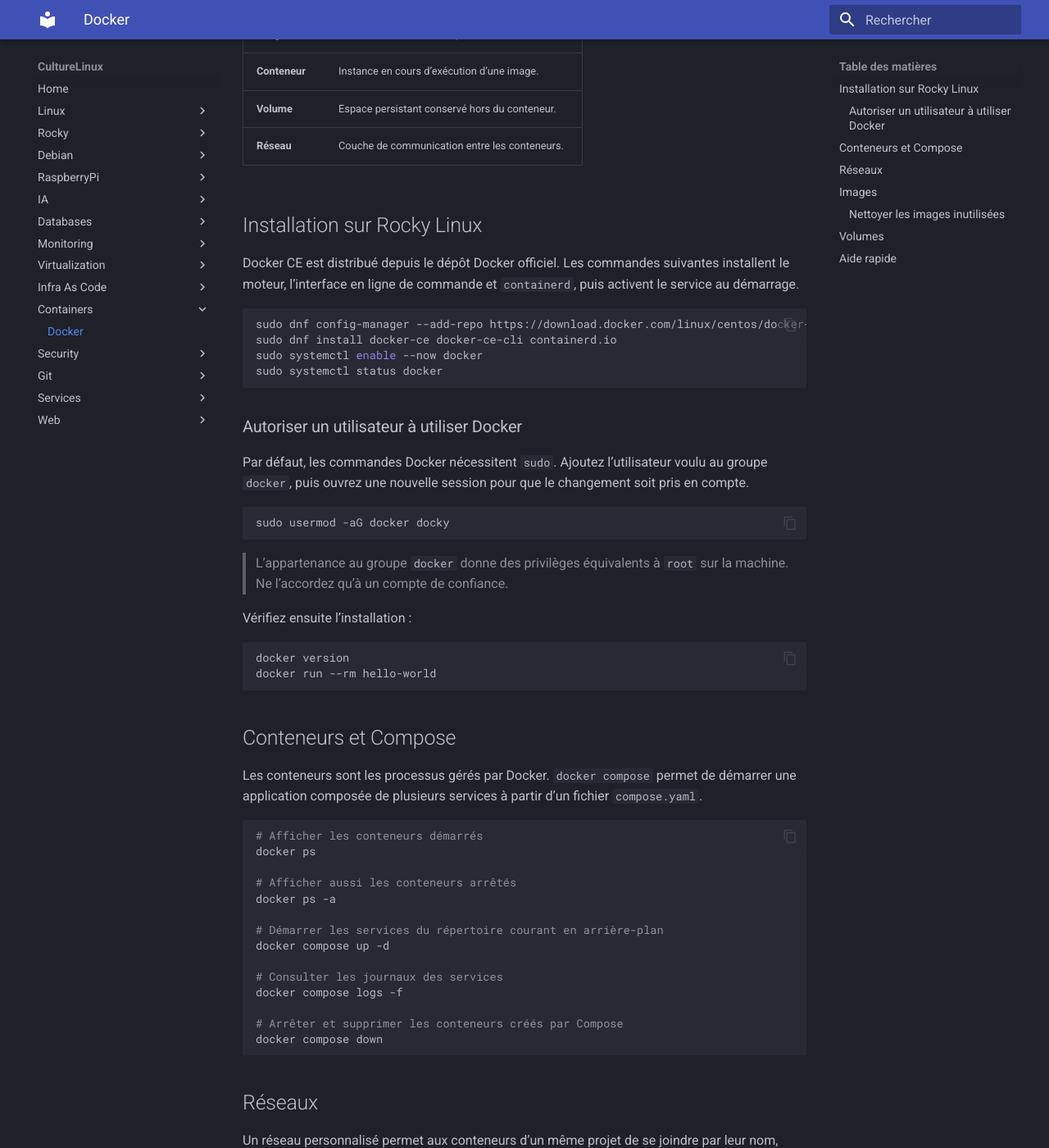
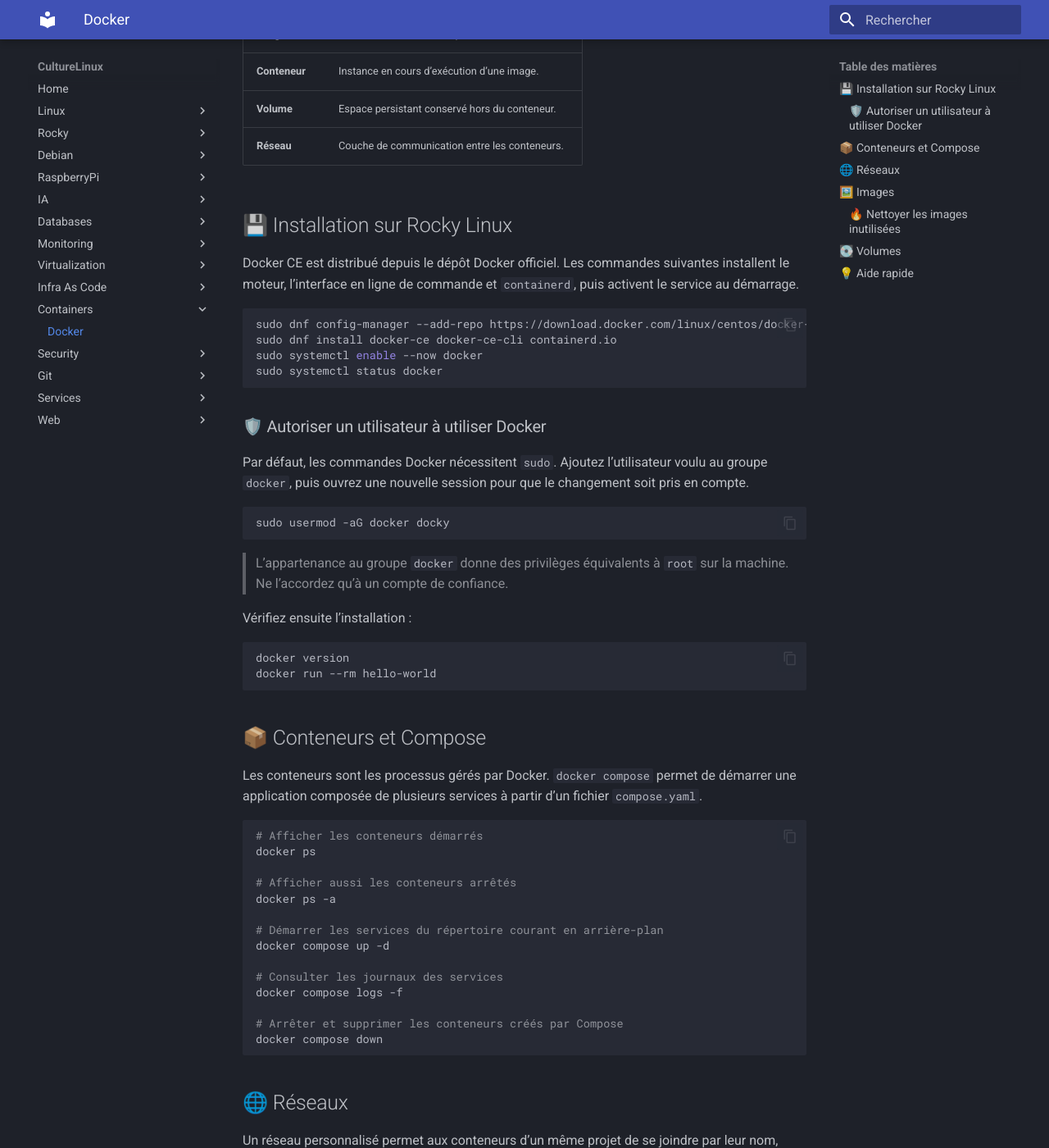
Before and after one commit to CultureLinux/doc, an MkDocs documentation site: the page built from docs/containers/docker.md, in a window 1280 px wide and 1400 px high, scrolled down 299 px. Shown: the whole window at 82% size. Built offline with MkDocs 1.6.1 and Material for MkDocs 9.7.7, drawn with Linux system fonts in a browser that asks for light colours; some of the changed text lies outside the part shown.

````diff
--- a/docs/containers/docker.md
+++ b/docs/containers/docker.md
@@ -1,4 +1,4 @@
-# Docker
+# 🚀 Docker
 
 Docker permet d’exécuter des applications dans des **conteneurs** légers et reproductibles. Cette page rassemble les commandes utiles pour installer Docker, administrer les conteneurs et maintenir les ressources locales.
 
@@ -9,7 +9,7 @@ Docker permet d’exécuter des applications dans des **conteneurs** légers et
 | **Volume** | Espace persistant conservé hors du conteneur. |
 | **Réseau** | Couche de communication entre les conteneurs. |
 
-## Installation sur Rocky Linux
+## 💾 Installation sur Rocky Linux
 
 Docker CE est distribué depuis le dépôt Docker officiel. Les commandes suivantes installent le moteur, l’interface en ligne de commande et `containerd`, puis activent le service au démarrage.
 
@@ -20,7 +20,7 @@ sudo systemctl enable --now docker
 sudo systemctl status docker
 ```
 
-### Autoriser un utilisateur à utiliser Docker
+### 🛡️ Autoriser un utilisateur à utiliser Docker
 
 Par défaut, les commandes Docker nécessitent `sudo`. Ajoutez l’utilisateur voulu au groupe `docker`, puis ouvrez une nouvelle session pour que le changement soit pris en compte.
 
@@ -37,7 +37,7 @@ docker version
 docker run --rm hello-world
 ```
 
-## Conteneurs et Compose
+## 📦 Conteneurs et Compose
 
 Les conteneurs sont les processus gérés par Docker. `docker compose` permet de démarrer une application composée de plusieurs services à partir d’un fichier `compose.yaml`.
 
@@ -58,7 +58,7 @@ docker compose logs -f
 docker compose down
 ```
 
-## Réseaux
+## 🌐 Réseaux
 
 Un réseau personnalisé permet aux conteneurs d’un même projet de se joindre par leur nom, sans exposer tous leurs ports vers l’hôte.
 
@@ -73,7 +73,7 @@ docker network ls
 docker network inspect web
 ```
 
-## Images
+## 🖼️ Images
 
 Une image contient l’application et ses dépendances. Gardez des tags explicites afin de pouvoir revenir facilement à une version connue.
 
@@ -91,7 +91,7 @@ docker image ls moulti-stream
 docker build -f Dockerfile -t moulti-stream:0.0.9 .
 ```
 
-### Nettoyer les images inutilisées
+### 🔥 Nettoyer les images inutilisées
 
 Cette commande supprime les images non utilisées par un conteneur. Vérifiez d’abord que vous n’avez pas besoin de les conserver pour un retour arrière.
 
@@ -99,7 +99,7 @@ Cette commande supprime les images non utilisées par un conteneur. Vérifiez d
 docker image prune -a -f
 ```
 
-## Volumes
+## 💽 Volumes
 
 Les volumes servent à conserver les données d’une application — par exemple une base de données — même après la suppression ou la recréation d’un conteneur.
 
@@ -114,7 +114,7 @@ docker volume ls -qf dangling=true
 docker volume prune
 ```
 
-## Aide rapide
+## 💡 Aide rapide
 
 Ajoutez `--help` à n’importe quelle commande pour afficher ses options, ou consultez l’état global du moteur avec :
 
````
Also changed, not shown: 1 other file.
